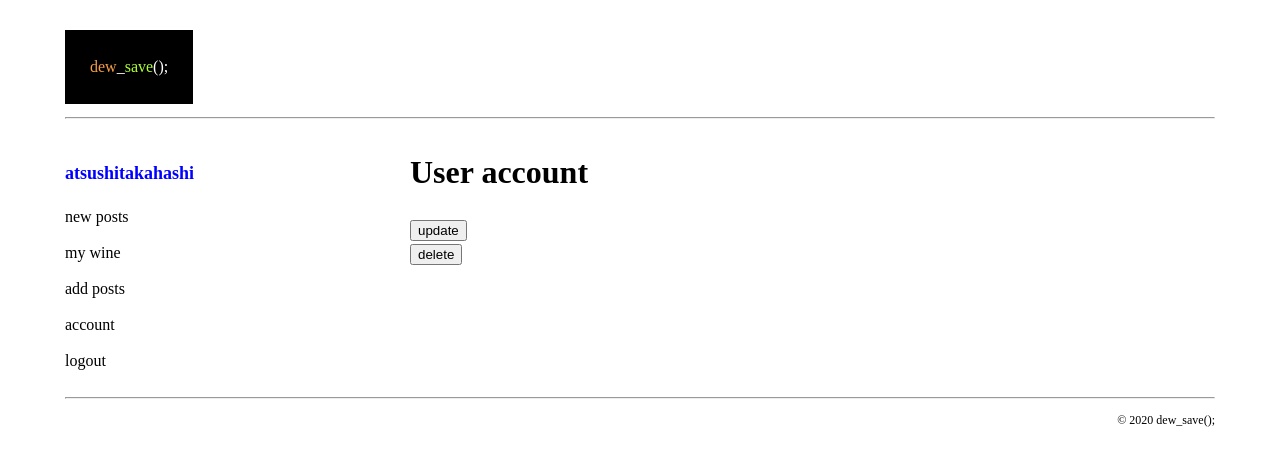
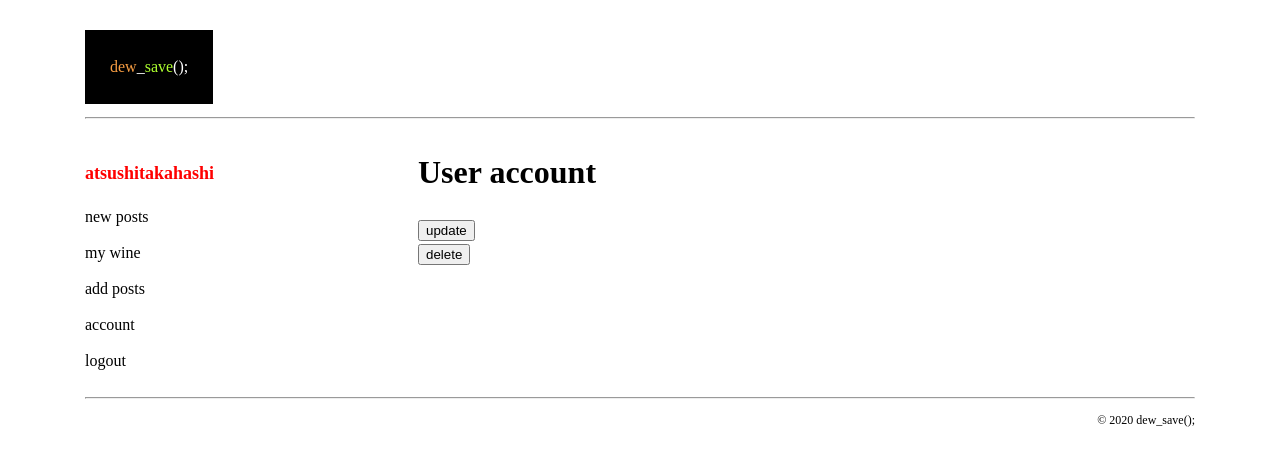
Before and after one commit to atsushi-takahashi-0306/dew_save, a Django app: page /delete_user/1/ in a window 1280 px wide. Shown: the top 466 px of the page. Run offline with Django 3.2, Linux system fonts and the light colour scheme; a user stored in the database is signed in; data comes from the database, SQL or seed files in the repository.

Commit message:
HTMLでmain以外の枠組みはほぼOK
header,nav,footerが大まかに完成。あとはmainの構成考えていく。

```diff
--- a/dew_save/wine/static/wine/css/stylesheet_wine.css
+++ b/dew_save/wine/static/wine/css/stylesheet_wine.css
@@ -1,12 +1,14 @@
 @charset "utf-8";
 
+/* common */
 a{
     text-decoration: none;
 }
+
 /* レイアウト */
 
 body{
-    max-width: 1150px;
+    max-width: 1110px;
     margin: 0 auto;
 }
 
@@ -21,7 +23,6 @@ nav{
 main{
     width: 70%;
 }
-
 
 /* header */
 
@@ -44,7 +45,7 @@ main{
 /* nav */
 
 .user_name{
-    color: blue;
+    color: red;
     font-size: 18px;
     font-weight: bold;
 }
@@ -64,7 +65,6 @@ nav a:hover{
     color: red;
 }
 
-
 /* footer */
 .copy_right{
     font-size: 12px;
```
